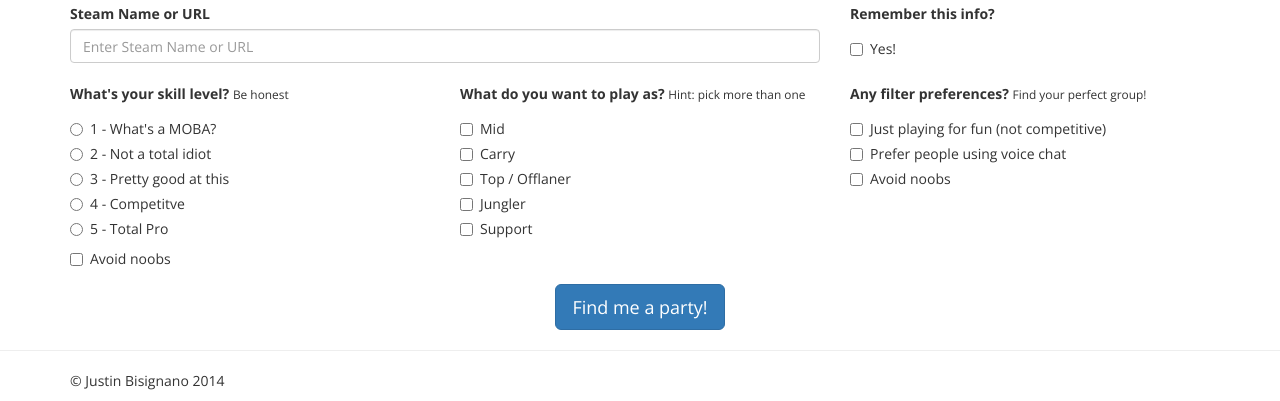
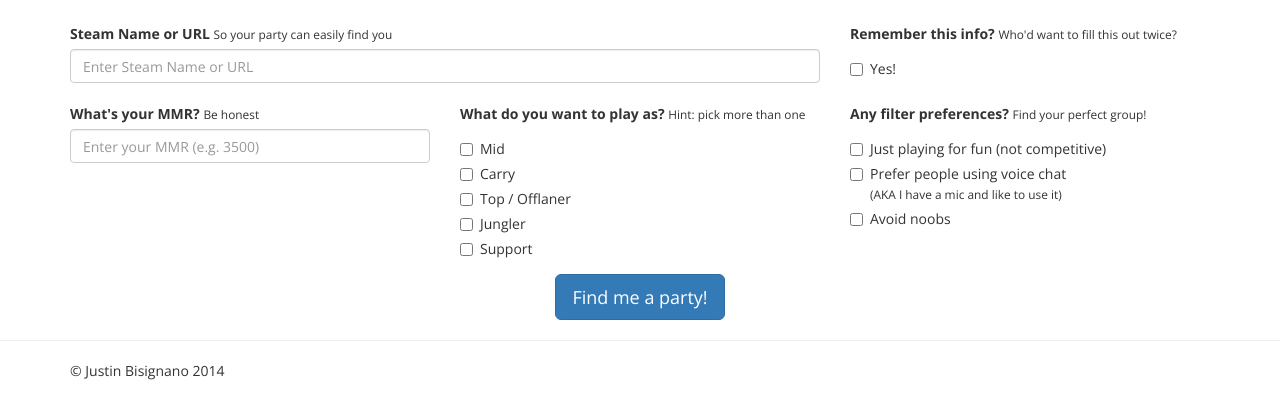
Before and after one commit to JustinBis/MOBAMatch, a website: page website/index.html in a window 1280 px wide. Shown: the part 434-835 px from the top of the page. Drawn offline with nearby package versions, Linux system fonts and the light colour scheme.

Commit message:
Server debug logging, website forms, and lobby
Included the morgan module for logging in express, fixed the forms on
the home page, and created a base page for the lobby.

```diff
--- a/server/server.js
+++ b/server/server.js
@@ -12,6 +12,7 @@
  */
 var
 	express = require('express'),
+	morgan = require('morgan'), // express logger
 	app = express(),
 
 	// Are we looking for debug output? Run as 'node server.js debug'
@@ -22,7 +23,7 @@ var
  * App configuration
  */
 console.log('Configuring App...');
-if (debug) app.use(express.logger('dev'));
+if (debug) app.use(morgan('dev'));
 
 // Use the api router
 app.use('/api', require('./routes/api').api);
--- a/website/css/styles.css
+++ b/website/css/styles.css
@@ -55,3 +55,13 @@ body{
 #dawngatebutton{
 	background-image: url("../img/dawngatebutton.png");
 }
+
+/*
+ * The pull down options pane for the lobby
+ * hidden by default with only the pulldown showing
+ */
+#optionsPane{
+	background: rgba(239, 242, 246, 0.8);
+	padding: 10px 0;
+	margin-top: -20px;
+}
--- a/website/index.html
+++ b/website/index.html
@@ -40,27 +40,33 @@
 
 
     <!-- Player details area -->
-    <div id="details" class="container">
+    <div id="details" class="container form-group">
         <h2 class="text-center">Tell us about how you want to play</h2>
+        <br />
 
-        <form id="playerInfo" role="form" action="/lobby" method="GET">
+        <form id="playerInfo" role="form" action="lobby.html" method="GET">
 
             <div class="row">
+
                 <div class="col-md-8 form-group">
                     <label for="steamName">Steam Name or URL</label>
-                    <input type="text" class="form-control" id="steamName" placeholder="Enter Steam Name or URL">
+                    <small>So your party can easily find you</small>
+                    <input type="text" class="form-control" id="steamName" name="steamName" placeholder="Enter Steam Name or URL" required>
                 </div>
+
                 <div class="col-md-4 form-group">
                     <label>
                         Remember this info?
                     </label>
+                    <small>Who'd want to fill this out twice?</small>
                     <div class="checkbox">
                         <label>
-                            <input type="checkbox" id="rememberMe" value="rememberMe">
+                            <input type="checkbox" id="rememberMe" name="rememberMe" value="true">
                             Yes!
                         </label>
                     </div>
                 </div>
+
             </div>
 
 
@@ -70,44 +76,9 @@
             <!-- Skill Level -->
             <div class="col-md-4">
                 <div class="form-group">
-                    <label for="skillLevel">What's your skill level?</label>
+                    <label for="skillLevel">What's your MMR?</label>
                     <small>Be honest</small>
-                    <div class="radio">
-                        <label>
-                        <input type="radio" name="skillLevel" id="skillLevel1" value="1">
-                            1 - What's a MOBA?
-                        </label>
-                    </div>
-                    <div class="radio">
-                        <label>
-                        <input type="radio" name="skillLevel" id="skillLevel2" value="2">
-                            2 - Not a total idiot
-                        </label>
-                    </div>
-                    <div class="radio">
-                        <label>
-                        <input type="radio" name="skillLevel" id="skillLevel3" value="3">
-                            3 - Pretty good at this
-                        </label>
-                    </div>
-                    <div class="radio">
-                        <label>
-                        <input type="radio" name="skillLevel" id="skillLevel4" value="4">
-                            4 - Competitve
-                        </label>
-                    </div>
-                    <div class="radio">
-                        <label>
-                        <input type="radio" name="skillLevel" id="skillLevel5" value="5">
-                            5 - Total Pro
-                        </label>
-                    </div>
-                    <div class="checkbox">
-                        <label>
-                            <input type="checkbox" id="avoidNoobs" value="avoidNoobs">
-                            Avoid noobs
-                        </label>
-                    </div>
+                     <input type="text" class="form-control" id="skillLevel" name="skillLevel" placeholder="Enter your MMR (e.g. 3500)" required>
                 </div>
             </div>
 
@@ -118,31 +89,31 @@
                 <small>Hint: pick more than one</small>
                     <div class="checkbox">
                         <label>
-                            <input type="checkbox" id="playerType1" value="playerType1">
+                            <input type="checkbox" id="playerType1" name="playerType1" value="playerType1">
                             Mid
                         </label>
                     </div>
                     <div class="checkbox">
                         <label>
-                            <input type="checkbox" id="playerType2" value="playerType2">
+                            <input type="checkbox" id="playerType2" name="playerType2" value="playerType2">
                             Carry
                         </label>
                     </div>
                     <div class="checkbox">
                         <label>
-                            <input type="checkbox" id="playerType3" value="playerType3">
+                            <input type="checkbox" id="playerType3" name="playerType3" value="playerType3">
                             Top / Offlaner
                         </label>
                     </div>
                     <div class="checkbox">
                         <label>
-                            <input type="checkbox" id="playerType4" value="playerType4">
+                            <input type="checkbox" id="playerType4" name="playerType4" value="playerType4">
                             Jungler
                         </label>
                     </div>
                     <div class="checkbox">
                         <label>
-                            <input type="checkbox" id="playerType5" value="playerType5">
+                            <input type="checkbox" id="playerType5" name="playerType5" value="playerType5">
                             Support
                         </label>
                     </div>
@@ -156,19 +127,21 @@
                 <small>Find your perfect group!</small>
                     <div class="checkbox">
                         <label>
-                            <input type="checkbox" id="justForFun" value="justForFun">
+                            <input type="checkbox" id="justForFun" name="justForFun" value="true">
                             Just playing for fun (not competitive)
                         </label>
                     </div>
                     <div class="checkbox">
                         <label>
-                            <input type="checkbox" id="voiceChat" value="voiceChat">
+                            <input type="checkbox" id="voiceChat" name="voiceChat" value="true">
                             Prefer people using voice chat
+                            <br />
+                            <small>(AKA I have a mic and like to use it)</small>
                         </label>
                     </div>
                     <div class="checkbox">
                         <label>
-                            <input type="checkbox" id="avoidNoobs" value="avoidNoobs">
+                            <input type="checkbox" id="avoidNoobs" name="avoidNoobs" value="true">
                             Avoid noobs
                         </label>
                     </div>
```
Also changed, not shown: website/lobby.html (added, +69 -0 lines), website/js/lobby.js (added).
